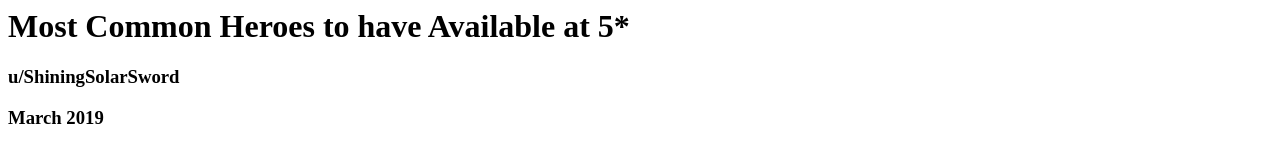
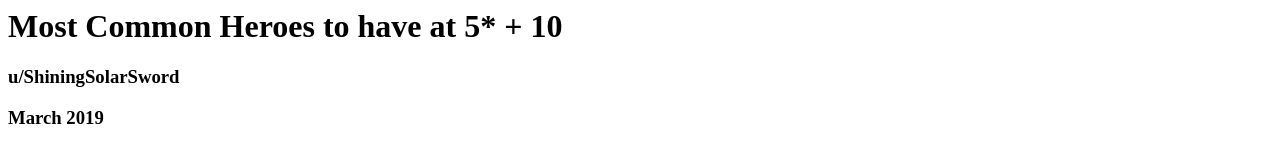
Before and after one commit to shiningsolarsword/hero-rarity-survey-results-3, an Angular app: page / in a window 1280 px wide. Shown: the top 147 px of the page. Built offline with nearby package versions, Linux system fonts and the light colour scheme.

Commit message:
Correct title added

```diff
--- a/src/app/app.component.html
+++ b/src/app/app.component.html
@@ -1,6 +1,6 @@
 <!--Change the Max Width above to change the maximum number of tiles that will appear per row-->
 <!--Place DIVS to group amounts of characters-->
-<h1>Most Common Heroes to have Available at 5*</h1>
+<h1>Most Common Heroes to have at 5* + 10</h1>
 <h3>u/ShiningSolarSword</h3>
 <h3>March 2019</h3>
 <div class="buttonsRow">
```
